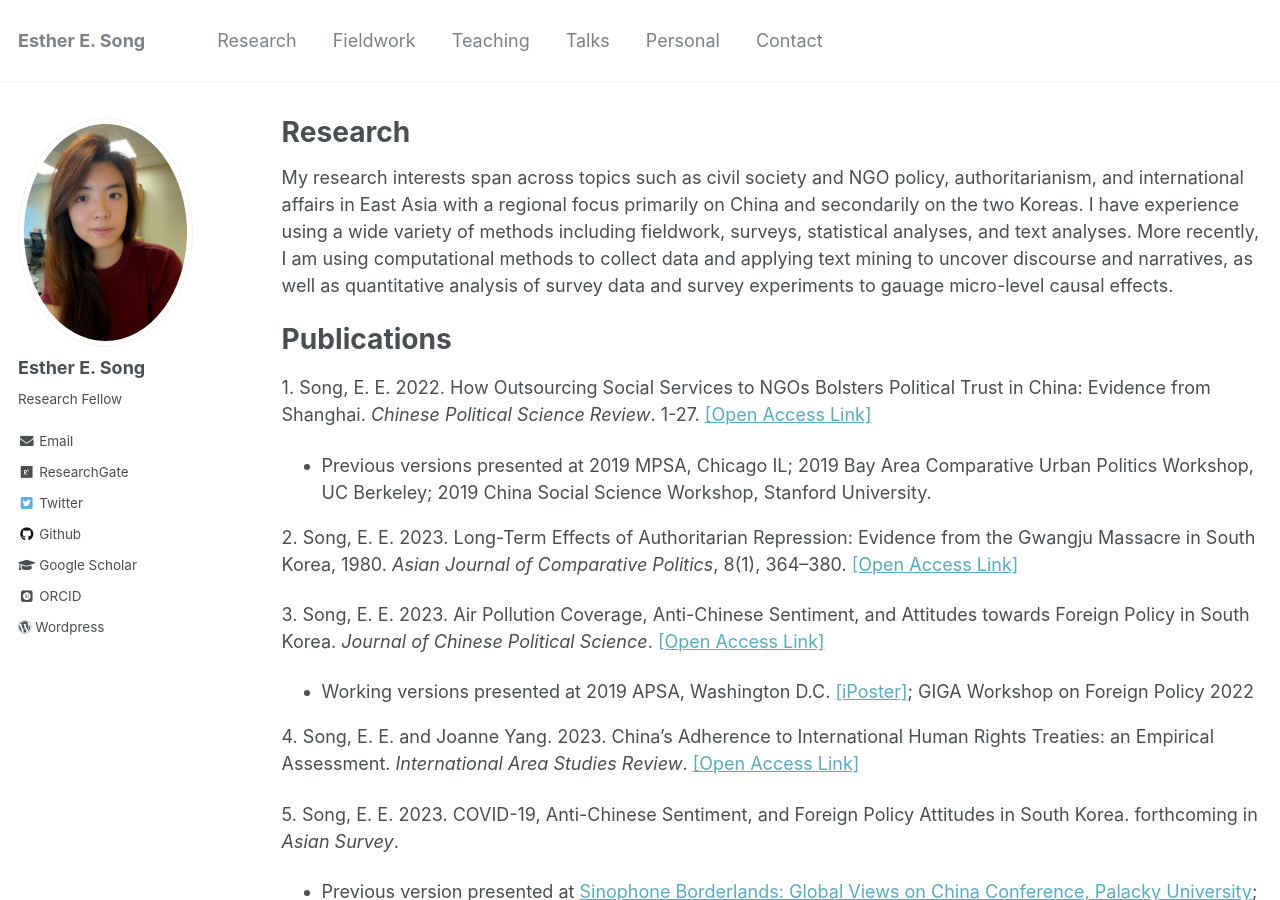
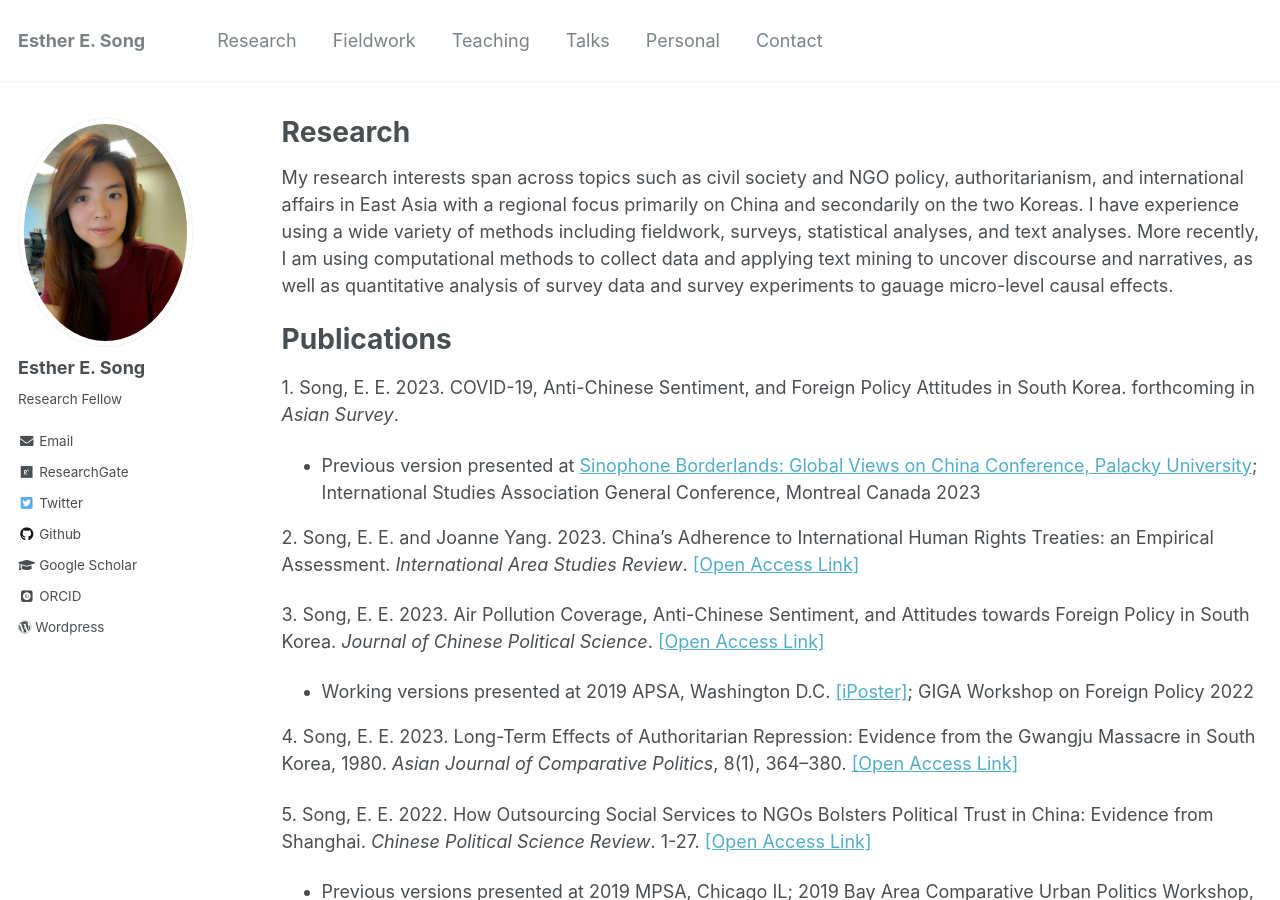
Before and after one commit to ehsong/ehsong.github.io, a Jekyll site: the page built from _pages/research.md, in a window 1280 px wide and 900 px high. Built offline with Jekyll 4.4.1, drawn with Linux system fonts in a browser that asks for light colours; some web fonts are replaced; some of the changed text lies outside the part shown.

Commit message:
Update research.md

```diff
--- a/_pages/research.md
+++ b/_pages/research.md
@@ -11,18 +11,18 @@
 
 # Publications
 
-1\. Song, E. E. 2022. How Outsourcing Social Services to NGOs Bolsters Political Trust in China: Evidence from Shanghai. *Chinese Political Science Review*. 1-27. [[Open Access Link]](https://link.springer.com/article/10.1007/s41111-021-00207-z)
-   * Previous versions presented at 2019 MPSA, Chicago IL; 2019 Bay Area Comparative Urban Politics Workshop, UC Berkeley; 2019 China Social Science Workshop, Stanford University.
+1\. Song, E. E. 2023. COVID-19, Anti-Chinese Sentiment, and Foreign Policy Attitudes in South Korea. forthcoming in *Asian Survey*.
+  * Previous version presented at [Sinophone Borderlands: Global Views on China Conference, Palacky University](https://sinofon.cz/surveys/); International Studies Association General Conference, Montreal Canada 2023
 
-2\. Song, E. E. 2023. Long-Term Effects of Authoritarian Repression: Evidence from the Gwangju Massacre in South Korea, 1980. *Asian Journal of Comparative Politics*, 8(1), 364–380. [[Open Access Link]](https://journals.sagepub.com/doi/epub/10.1177/20578911221147994)
+2\. Song, E. E. and Joanne Yang. 2023. China’s Adherence to International Human Rights Treaties: an Empirical Assessment. *International Area Studies Review*. [[Open Access Link]](https://journals.sagepub.com/doi/10.1177/22338659231175830)
 
 3\. Song, E. E. 2023. Air Pollution Coverage, Anti-Chinese Sentiment, and Attitudes towards Foreign Policy in South Korea. *Journal of Chinese Political Science*. [[Open Access Link]](https://doi.org/10.1007/s11366-023-09849-z)
    * Working versions presented at 2019 APSA, Washington D.C. [[iPoster]](https://apsa2019-apsa.ipostersessions.com/default.aspx?s=DF-1D-34-3D-64-33-21-12-B0-42-57-A1-87-AC-68-E1); GIGA Workshop on Foreign Policy 2022
 
-4\. Song, E. E. and Joanne Yang. 2023. China’s Adherence to International Human Rights Treaties: an Empirical Assessment. *International Area Studies Review*. [[Open Access Link]](https://journals.sagepub.com/doi/10.1177/22338659231175830)
+4\. Song, E. E. 2023. Long-Term Effects of Authoritarian Repression: Evidence from the Gwangju Massacre in South Korea, 1980. *Asian Journal of Comparative Politics*, 8(1), 364–380. [[Open Access Link]](https://journals.sagepub.com/doi/epub/10.1177/20578911221147994)
 
-5\. Song, E. E. 2023. COVID-19, Anti-Chinese Sentiment, and Foreign Policy Attitudes in South Korea. forthcoming in *Asian Survey*.
-  * Previous version presented at [Sinophone Borderlands: Global Views on China Conference, Palacky University](https://sinofon.cz/surveys/); International Studies Association General Conference, Montreal Canada 2023
+5\. Song, E. E. 2022. How Outsourcing Social Services to NGOs Bolsters Political Trust in China: Evidence from Shanghai. *Chinese Political Science Review*. 1-27. [[Open Access Link]](https://link.springer.com/article/10.1007/s41111-021-00207-z)
+   * Previous versions presented at 2019 MPSA, Chicago IL; 2019 Bay Area Comparative Urban Politics Workshop, UC Berkeley; 2019 China Social Science Workshop, Stanford University.
 
 # Media
 
```
